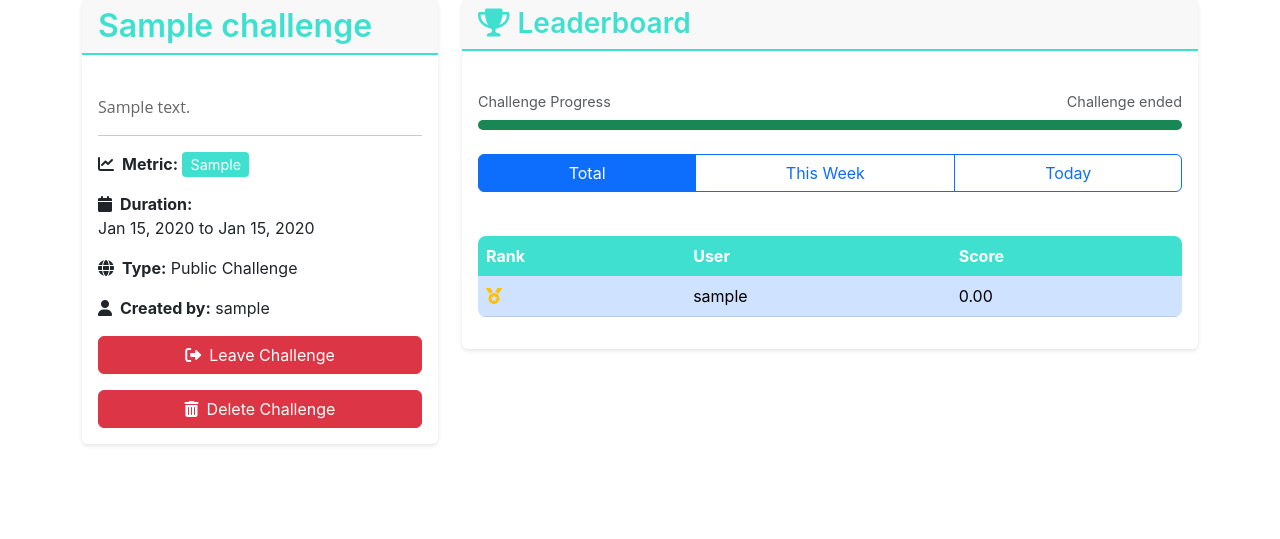
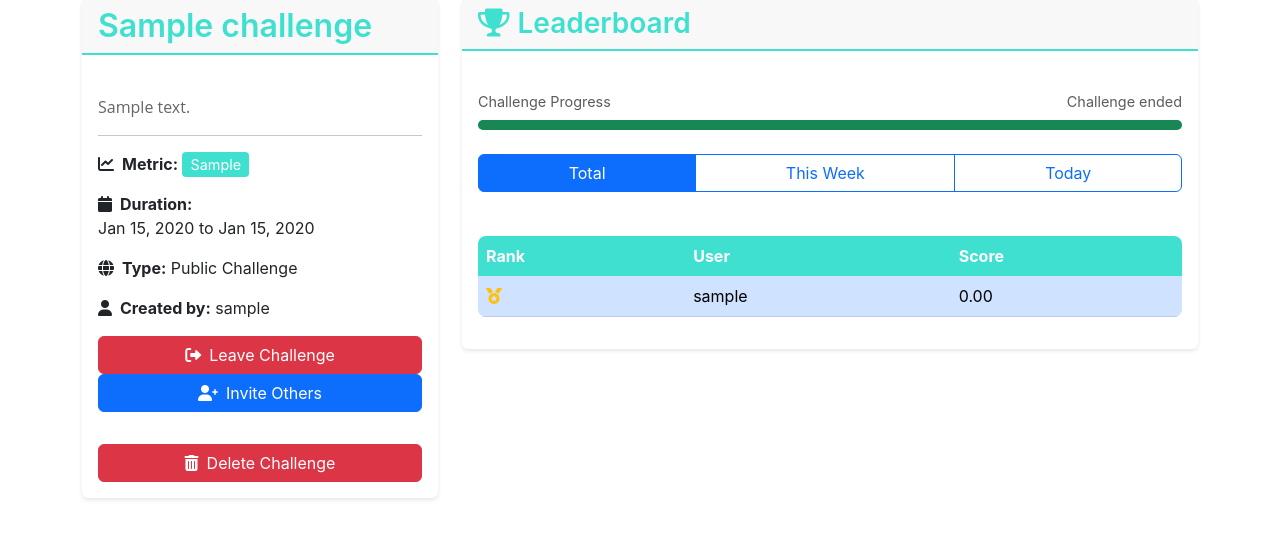
Before and after one commit to bb01010101/pythonflaskwebsite, a Flask app: page /challenge_details/1 in a window 1280 px wide. Shown: the part 105-644 px from the top of the page. Run offline with Flask 3, Linux system fonts and the light colour scheme; a user stored in the database is signed in; tables that the repository leaves empty hold one stand-in row (values such as "Sample post").

Commit message:
invite token

```diff
--- a/requirements.txt
+++ b/requirements.txt
@@ -12,3 +12,4 @@ requests==2.31.0
 pytz==2023.3
 myfitnesspal==2.0.1
 keyring==24.3.0
+PyJWT==2.8.0
--- a/website/templates/challenge_details.html
+++ b/website/templates/challenge_details.html
@@ -143,12 +143,42 @@
                     {% endif %}
 
                     {% if challenge.creator_id == current_user.id or current_user.username == 'bri' %}
+                        <button type="button" class="btn btn-primary w-100 mb-3" onclick="generateInviteLink()">
+                            <i class="fas fa-user-plus me-2"></i>Invite Others
+                        </button>
                         <form action="{{ url_for('views.challenge_delete', challenge_id=challenge.id) }}" method="post" class="mt-3" onsubmit="return confirm('Are you sure you want to delete this challenge? This action cannot be undone.');">
                             <button type="submit" class="btn btn-danger w-100">
                                 <i class="fas fa-trash-alt me-2"></i>Delete Challenge
                             </button>
                         </form>
                     {% endif %}
+                </div>
+            </div>
+        </div>
+
+        <!-- Invite Link Modal -->
+        <div class="modal fade" id="inviteLinkModal" tabindex="-1">
+            <div class="modal-dialog">
+                <div class="modal-content">
+                    <div class="modal-header">
+                        <h5 class="modal-title">
+                            <i class="fas fa-share-alt me-2"></i>Share Challenge
+                        </h5>
+                        <button type="button" class="btn-close" data-bs-dismiss="modal"></button>
+                    </div>
+                    <div class="modal-body">
+                        <p>Share this link with others to invite them to the challenge:</p>
+                        <div class="input-group mb-3">
+                            <input type="text" class="form-control" id="inviteLink" readonly>
+                            <button class="btn btn-primary" onclick="copyInviteLink()">
+                                <i class="fas fa-copy me-2"></i>Copy
+                            </button>
+                        </div>
+                        <small class="text-muted">
+                            <i class="fas fa-info-circle me-1"></i>
+                            This invite link will expire in 7 days.
+                        </small>
+                    </div>
                 </div>
             </div>
         </div>
@@ -313,5 +343,32 @@
 
     // Initialize progress bar
     updateProgress();
+
+    function generateInviteLink() {
+        fetch(`{{ url_for('views.generate_invite_link', challenge_id=challenge.id) }}`)
+            .then(response => response.json())
+            .then(data => {
+                document.getElementById('inviteLink').value = data.invite_url;
+                new bootstrap.Modal(document.getElementById('inviteLinkModal')).show();
+            })
+            .catch(error => {
+                console.error('Error generating invite link:', error);
+                alert('Error generating invite link. Please try again.');
+            });
+    }
+
+    function copyInviteLink() {
+        const inviteLink = document.getElementById('inviteLink');
+        inviteLink.select();
+        document.execCommand('copy');
+
+        // Show feedback
+        const copyButton = inviteLink.nextElementSibling;
+        const originalText = copyButton.innerHTML;
+        copyButton.innerHTML = '<i class="fas fa-check me-2"></i>Copied!';
+        setTimeout(() => {
+            copyButton.innerHTML = originalText;
+        }, 2000);
+    }
 </script>
 {% endblock %}
--- a/website/views.py
+++ b/website/views.py
@@ -11,6 +11,7 @@ import logging
 from .strava_integration import StravaIntegration
 from .myfitnesspal_integration import MyFitnessPalIntegration
 import pytz
+import jwt
 
 logger = logging.getLogger(__name__)
 
@@ -1403,6 +1404,26 @@ def challenge_join(challenge_id):
         flash('You are already participating in this challenge!', category='error')
         return redirect(url_for('views.challenge_details', challenge_id=challenge_id))
 
+    # Check if user has an invite link token
+    invite_token = request.args.get('invite_token')
+    if invite_token:
+        try:
+            # Verify the invite token
+            data = jwt.decode(invite_token, current_app.config['SECRET_KEY'], algorithms=['HS256'])
+            if data['challenge_id'] == challenge_id:
+                # Valid invite token, skip invite code check
+                participant = ChallengeParticipant(
+                    user_id=current_user.id,
+                    challenge_id=challenge_id
+                )
+                db.session.add(participant)
+                db.session.commit()
+                flash('Successfully joined the challenge!', category='success')
+                return redirect(url_for('views.challenge_details', challenge_id=challenge_id))
+        except:
+            # Invalid or expired token
+            pass
+
     # Check invite code for private challenges
     if not challenge.is_public:
         invite_code = request.form.get('invite_code')
@@ -1420,6 +1441,34 @@ def challenge_join(challenge_id):
 
     flash('Successfully joined the challenge!', category='success')
     return redirect(url_for('views.challenge_details', challenge_id=challenge_id))
+
+@views.route('/challenge/invite/<int:challenge_id>')
+@login_required
+def generate_invite_link(challenge_id):
+    """Generate an invite link for a challenge"""
+    challenge = Challenge.query.get_or_404(challenge_id)
+
+    # Check if user is the creator or admin
+    if challenge.creator_id != current_user.id and current_user.username != 'bri':
+        flash('You do not have permission to generate invite links for this challenge.', category='error')
+        return redirect(url_for('views.challenge_details', challenge_id=challenge_id))
+
+    # Generate a JWT token for the invite
+    token = jwt.encode(
+        {
+            'challenge_id': challenge_id,
+            'exp': datetime.datetime.utcnow() + datetime.timedelta(days=7)  # Token expires in 7 days
+        },
+        current_app.config['SECRET_KEY'],
+        algorithm='HS256'
+    )
+
+    # Generate the full invite URL
+    invite_url = url_for('views.challenge_details', challenge_id=challenge_id, invite_token=token, _external=True)
+
+    return jsonify({
+        'invite_url': invite_url
+    })
 
 @views.route('/challenge_leave/<int:challenge_id>', methods=['POST'])
 @login_required
```
